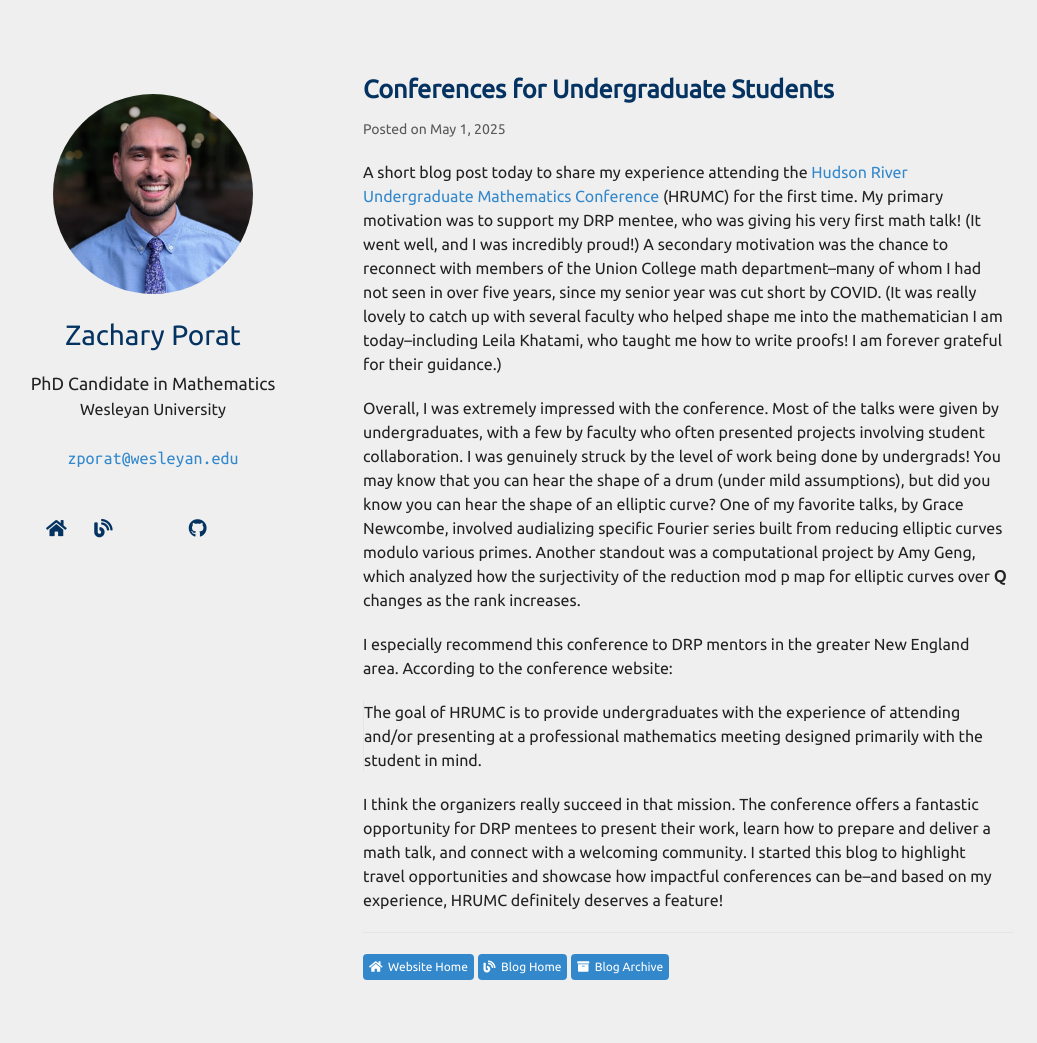
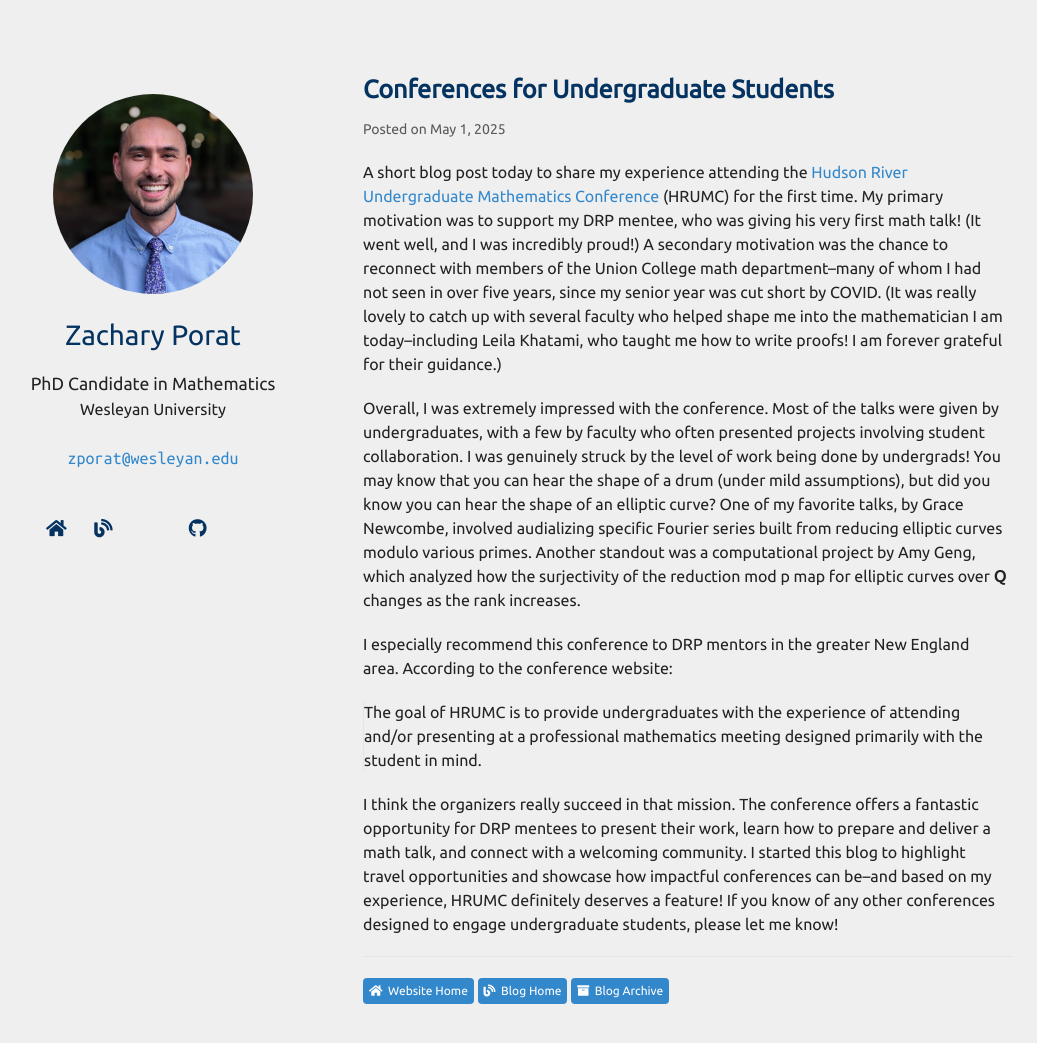
Before and after one commit to zporat/zporat.github.io, a Jekyll site: the page built from _posts/2025-04-05-HRUMC.md, in a window 1280 px wide and 1054 px high. Shown: the top 1043 px of the window, without its empty margins (102-1139 px from the left). Built offline with Jekyll 4.4.1, drawn with Linux system fonts in a browser that asks for light colours; nearby versions of some CDN libraries; a style sheet for code colours, icons or effects is not loaded.

Commit message:
blog post update

```diff
--- a/_posts/2025-04-05-HRUMC.md
+++ b/_posts/2025-04-05-HRUMC.md
@@ -13,6 +13,6 @@
 
 I especially recommend this conference to DRP mentors in the greater New England area. According to the conference website:
 
->The goal of HRUMC is to provide undergraduates with the experience of attending and/or presenting at a professional mathematics meeting designed primarily with the student in mind.
+> The goal of HRUMC is to provide undergraduates with the experience of attending and/or presenting at a professional mathematics meeting designed primarily with the student in mind.
 
-I think the organizers really succeed in that mission. The conference offers a fantastic opportunity for DRP mentees to present their work, learn how to prepare and deliver a math talk, and connect with a welcoming community. I started this blog to highlight travel opportunities and showcase how impactful conferences can be--and based on my experience, HRUMC definitely deserves a feature!
+I think the organizers really succeed in that mission. The conference offers a fantastic opportunity for DRP mentees to present their work, learn how to prepare and deliver a math talk, and connect with a welcoming community. I started this blog to highlight travel opportunities and showcase how impactful conferences can be--and based on my experience, HRUMC definitely deserves a feature!  If you know of any other conferences designed to engage undergraduate students, please let me know!
```
Also changed, not shown: other parts of _posts/2025-04-05-HRUMC.md (+1 -1 lines).
